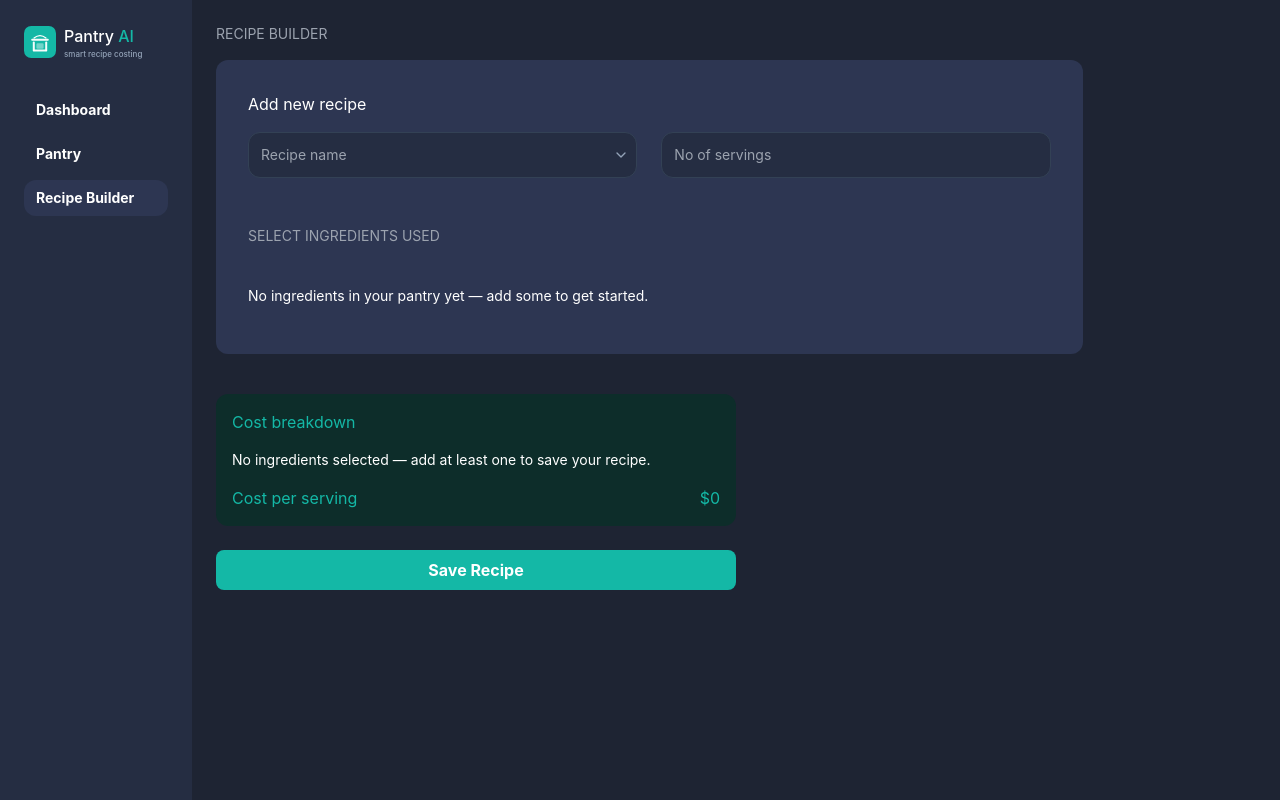
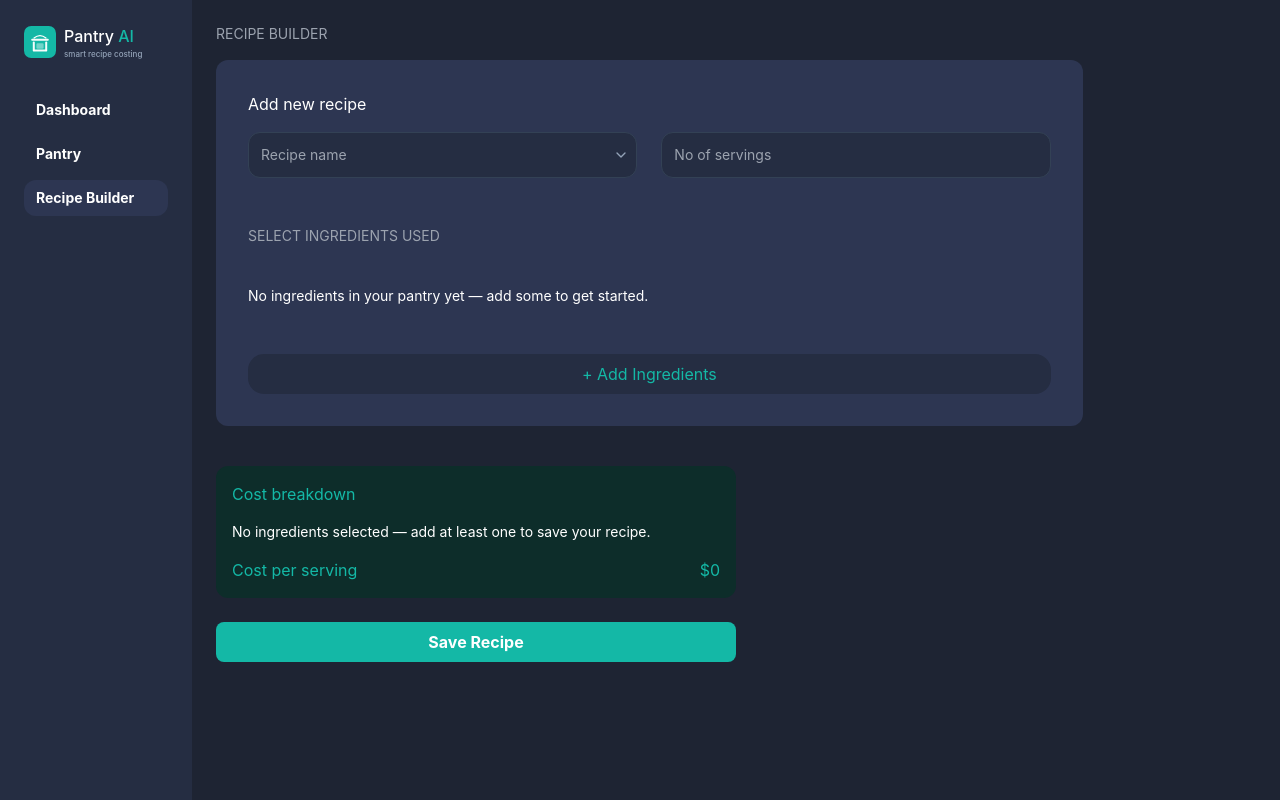
Before and after one commit to syedatahreem/Pantry-AI, a React (Vite) app: page / in a window 1280 px wide. Both pictures are taken after a click on the button "Recipe Builder". Built offline with nearby package versions, Linux system fonts and the light colour scheme.

Commit message:
Add setActiveTab prop to RecipeCostBuilder and implement button to switch to pantry

```diff
--- a/src/App.tsx
+++ b/src/App.tsx
@@ -32,6 +32,7 @@ function App() {
           recipes={recipes}
           setRecipes={setRecipes}
           setIngredients={setIngredients}
+          setActiveTab={setActiveTab}
         />
       )}
     </Layout>
--- a/src/components/RecipeCostBuilder/RecipeCostBuilder.tsx
+++ b/src/components/RecipeCostBuilder/RecipeCostBuilder.tsx
@@ -1,5 +1,5 @@
 import { useState } from "react";
-import type { IngredientsType, SavedRecipe } from "../../types";
+import type { IngredientsType, Pages, SavedRecipe } from "../../types";
 import { recipeOptions } from "../../utils/constants";
 import EditIcon from "../ui/EditIcon";
 import DeleteIcon from "../ui/DeleteIcon";
@@ -9,6 +9,7 @@ type InputProps = {
   recipes: SavedRecipe[];
   setRecipes: React.Dispatch<React.SetStateAction<SavedRecipe[]>>;
   setIngredients: React.Dispatch<React.SetStateAction<IngredientsType[]>>;
+  setActiveTab: React.Dispatch<React.SetStateAction<Pages>>;
 };
 
 const RecipeCostBuilder = ({
@@ -16,6 +17,7 @@ const RecipeCostBuilder = ({
   recipes,
   setRecipes,
   setIngredients,
+  setActiveTab,
 }: InputProps) => {
   const [selectedItems, setSelectedItems] = useState<SavedRecipe>({
     id: "",
@@ -297,6 +299,12 @@ const RecipeCostBuilder = ({
             </button>
           ))}
         </div>
+        <button
+          className="bg-panel text-teal rounded-2xl p-2 mt-4 w-full text-center"
+          onClick={() => setActiveTab("pantry")}
+        >
+          + Add Ingredients
+        </button>
       </div>
       <div className="bg-breakdown w-1/2 mt-10 rounded-xl p-4">
         <p className="text-teal mb-4">Cost breakdown</p>
```
